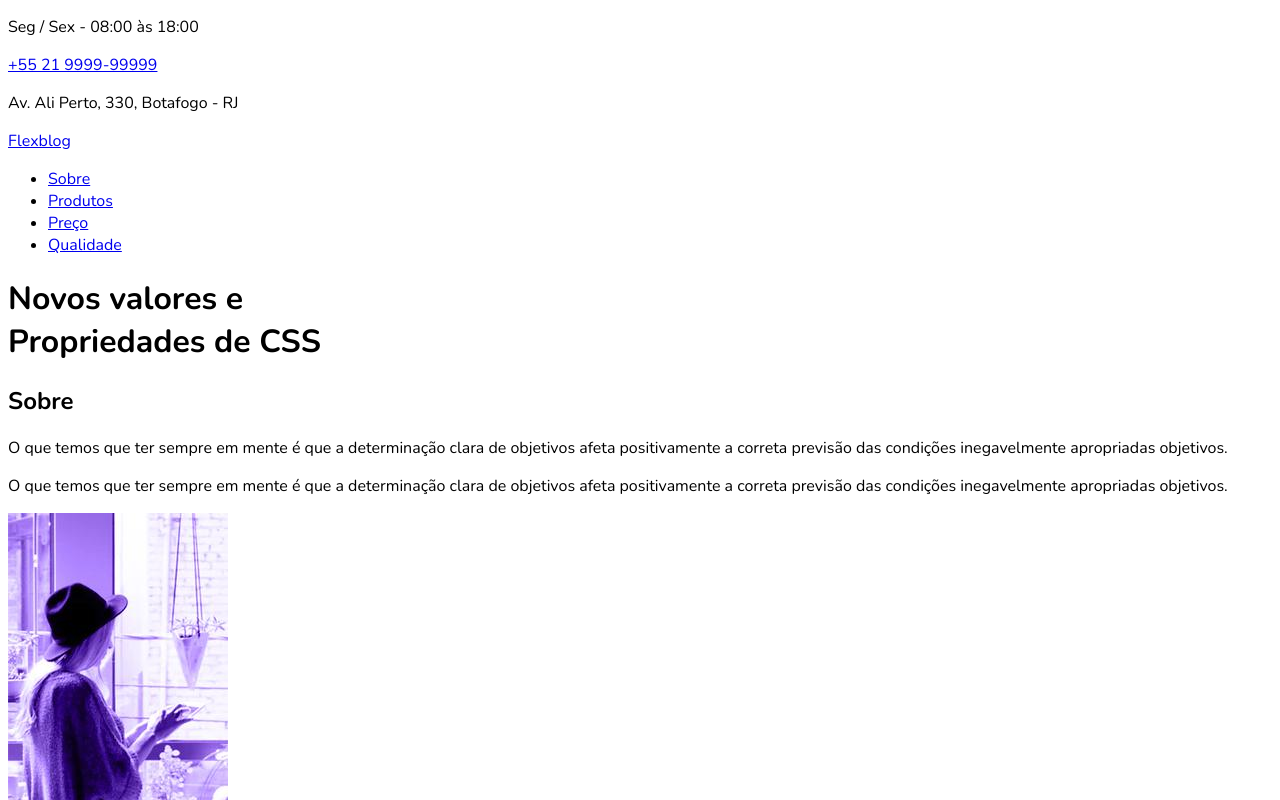
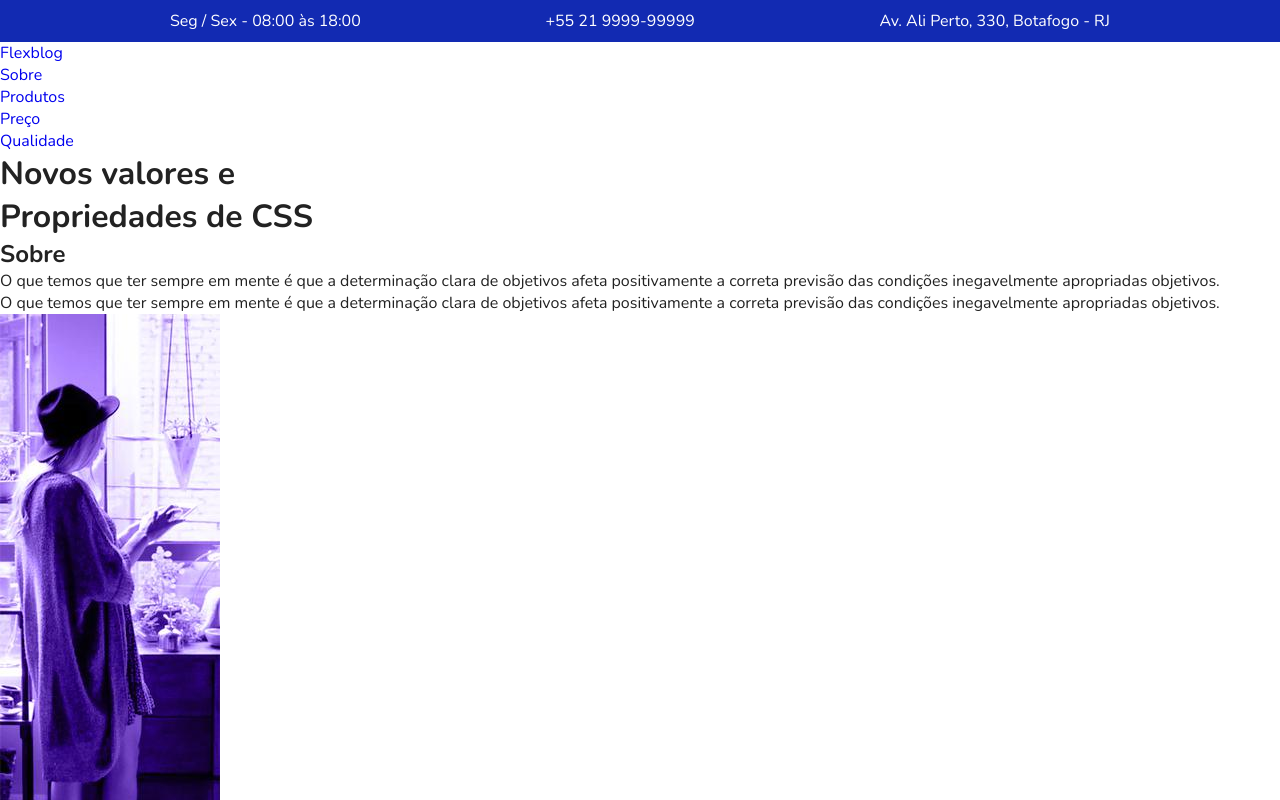
Before and after one commit to luccasmesquita/posicionamentos-CSS, a plain HTML site: page Flexblog/index.html in a window 1280 px wide. Shown: the top 800 px of the page. Drawn offline with nearby package versions, Linux system fonts and the light colour scheme.

Commit message:
commit - css geral e section superinfo

```diff
--- a/Flexblog/css/style.css
+++ b/Flexblog/css/style.css
@@ -1,3 +1,40 @@
+/* Geral */
+* {
+    margin: 0;
+    padding: 0;
+    box-sizing: border-box;
+}
 body {
-    font-family: 'Nunito', sans-serif;
+    font-family: 'Nunito', Helvetica, Arial, sans-serif;
+    color: #222222;
 }
+ul {
+    list-style: none;
+}
+a {
+    text-decoration: none;
+}
+img {
+    display: block;
+    max-width: 100%;
+}
+
+/* superinfo */
+.superinfo-bg {
+    background: #122ab2;
+    color: white;
+}
+.superinfo a {
+    color: white;
+}
+.superinfo {
+    max-width: 960px;
+    margin: 0 auto;
+    display: flex;
+    justify-content: space-between;
+    flex-wrap: wrap;
+    padding-top: 10px;
+}
+.superinfo p, .superinfo a {
+    margin: 0 10px 10px ;
+}
```
